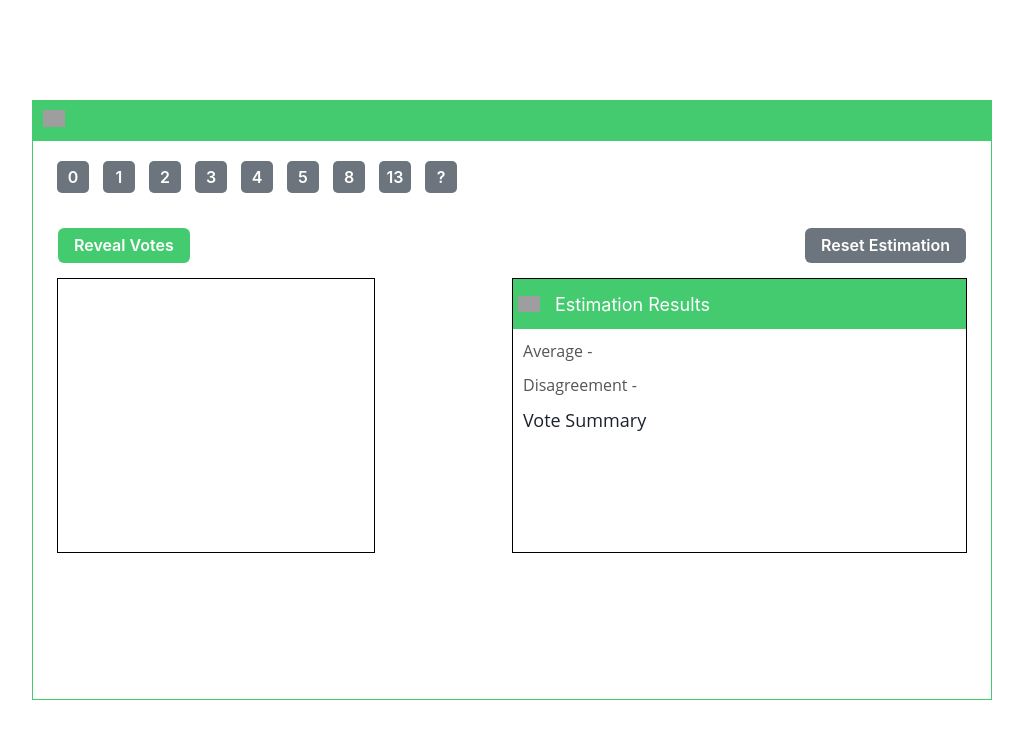
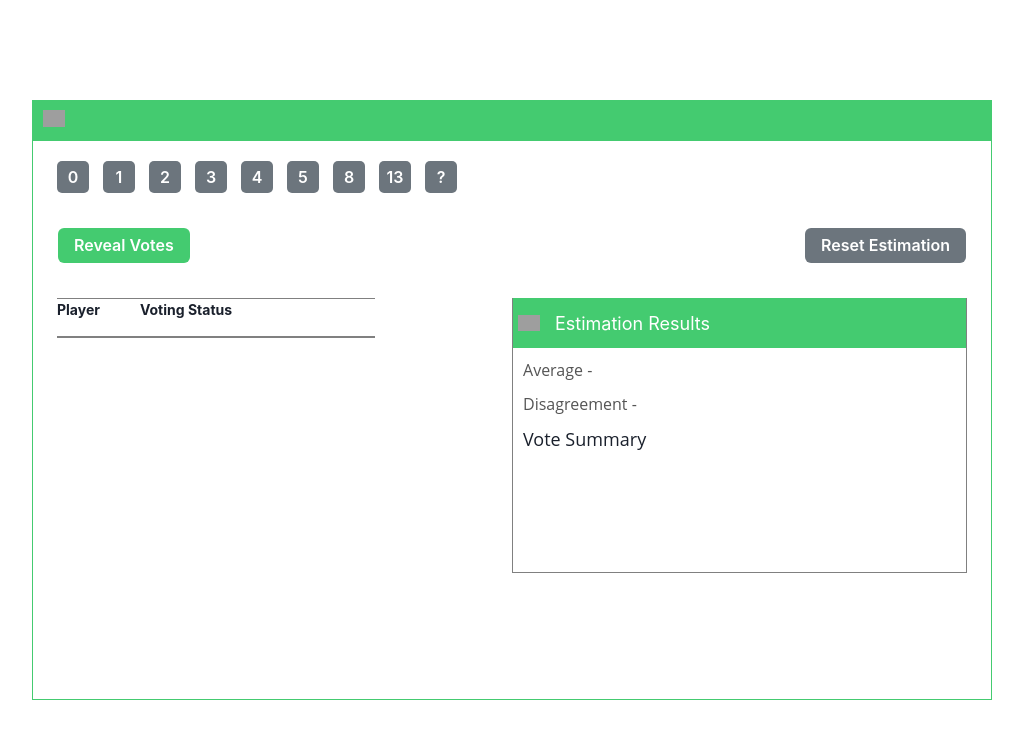
Before and after one commit to muratcan23/clone-Story-Estimate, a React (Create React App) app: page / in a window 1280 px wide. Shown: the top 738 px of the page, without its empty margins (128-1151 px from the left). Built offline with nearby package versions, Linux system fonts and the light colour scheme; grey boxes are pictures that could not be loaded.

Commit message:
give proper border style

```diff
--- a/src/Components/Results.tsx
+++ b/src/Components/Results.tsx
@@ -5,13 +5,38 @@ const Results = () => {
   return (
     <Center>
       <HStack w="95%" h="275px" mt="10px" alignItems="flex-start">
-        <Flex border="1px solid black" w="35%" h="100%"></Flex>
-
+        <Flex w="35%" h="100%">
+          {/* Left side */}
+          <Flex
+            borderTop="0.5px solid gray"
+            borderBottom="2px solid gray"
+            w="100%"
+            h="5vh"
+            mt="20px"
+          >
+            <Text fontSize="14px" fontWeight="bold" fontFamily="inherit">
+              Player
+            </Text>
+            <Text
+              fontSize="14px"
+              fontWeight="bold"
+              fontFamily="inherit"
+              ml="40px"
+            >
+              Voting Status
+            </Text>
+          </Flex>
+        </Flex>
+        {/* Right Side */}
         <Flex
-          border="1px solid black"
+          borderLeft="1px solid gray"
+          borderBottom="1px solid gray"
+          borderRight="1px solid gray"
+          transition="1"
           w="50%"
           h="100%"
           ml="auto"
+          mt="20px"
           flexDir="column"
         >
           <Flex h="50px" w="100%" bg="#44cb70" alignItems="center">
```
